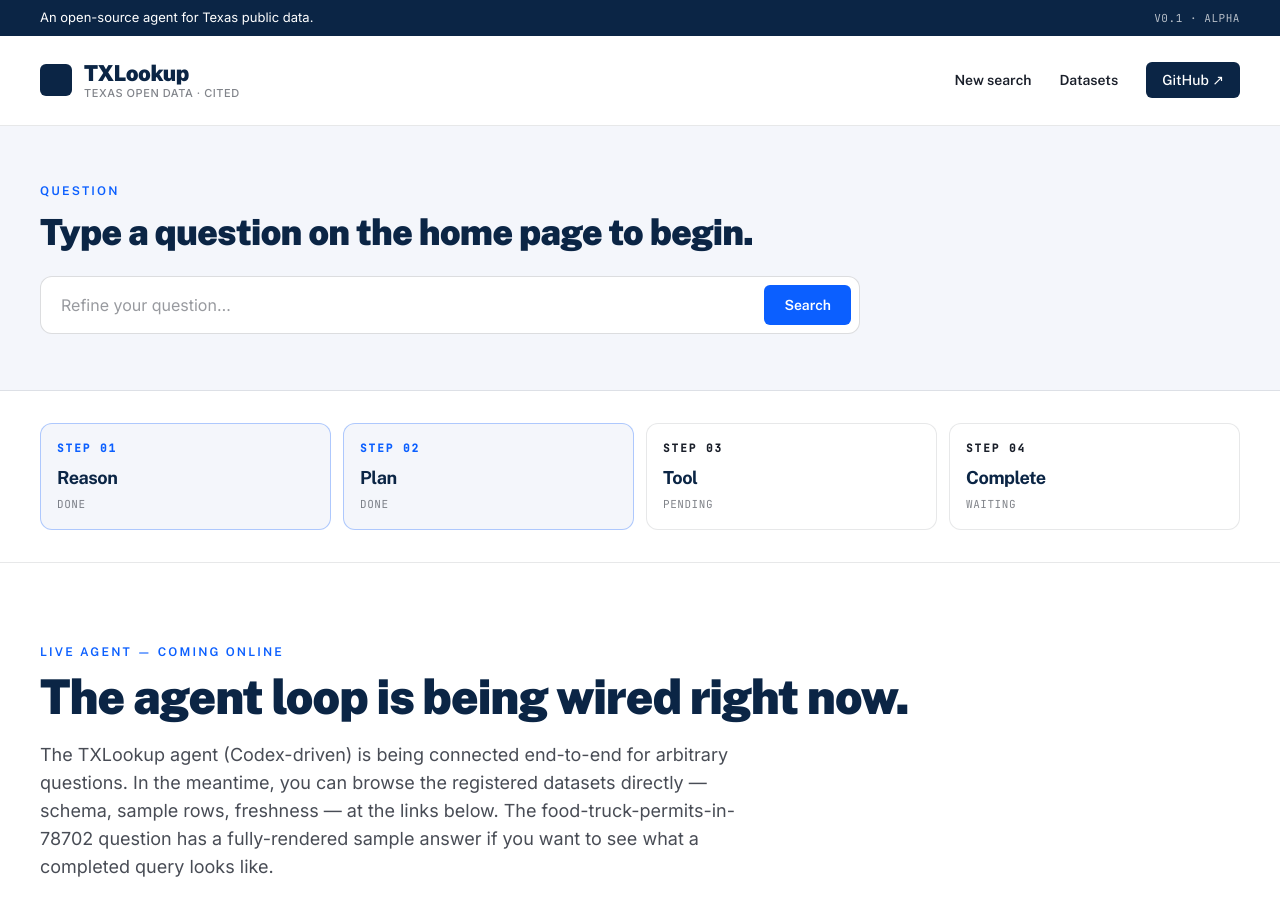
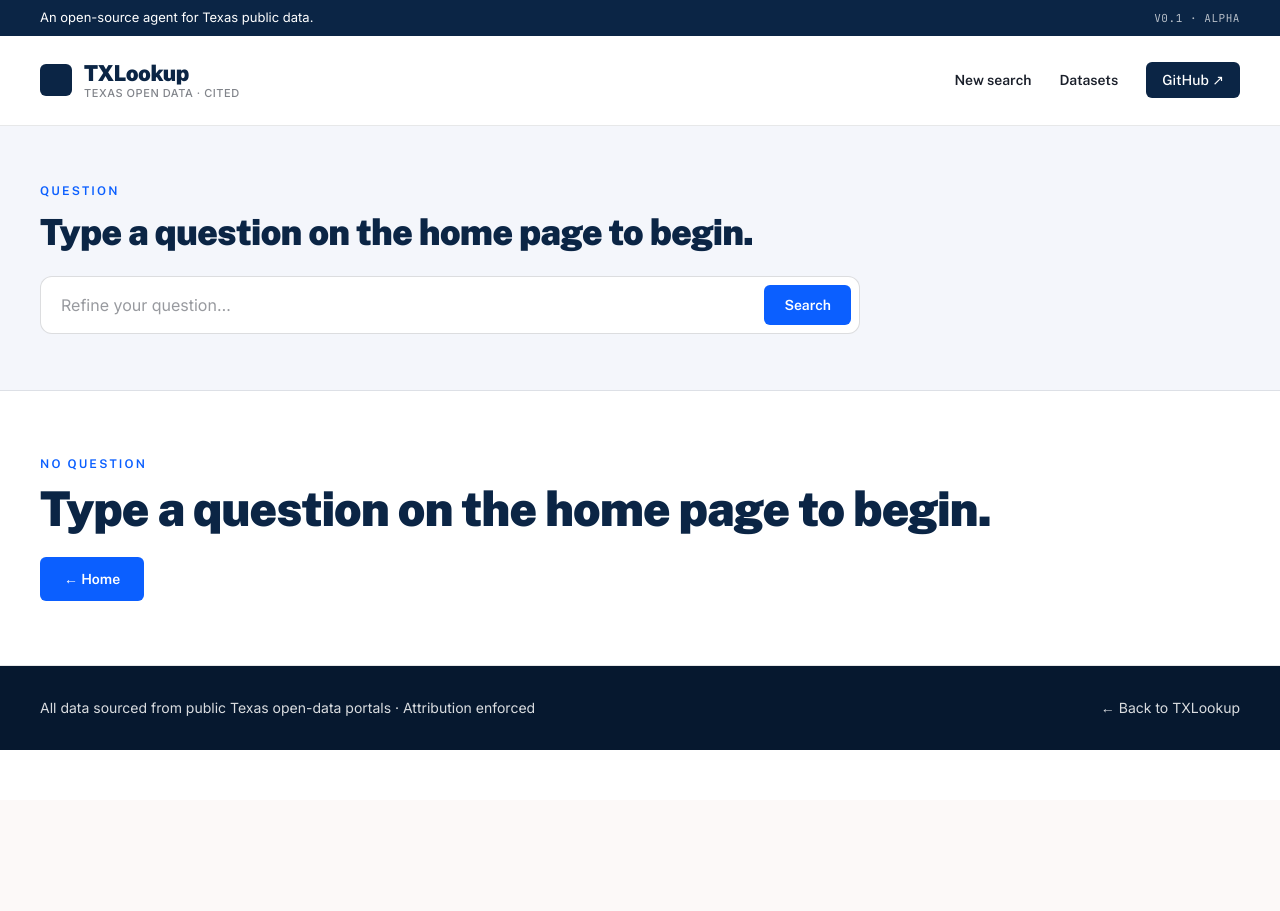
Before and after one commit to ATX-TXLookup/TXLookup, a Next.js app: page /q in a window 1280 px wide. Shown: the top 911 px of the page. After the commit the page ends 800 px from the top, so only its background shows below. Built offline with nearby package versions, Linux system fonts and the light colour scheme.

Commit message:
fix(/q): wire to live agent SSE stream + widen event phase type

```diff
--- a/app/q/AgentRunner.tsx
+++ b/app/q/AgentRunner.tsx
@@ -88,7 +88,14 @@
             for (const line of block.split("\n")) {
               const ev = parseSseLine(line.trim()) as
                 | {
-                    phase: AgentState["phase"];
+                    phase:
+                      | "reasoning"
+                      | "planning"
+                      | "executing"
+                      | "step_done"
+                      | "completing"
+                      | "done"
+                      | "error";
                     message?: string;
                     plan?: { steps?: { tool: string; args: unknown }[] };
                     step?: number;
--- a/app/q/page.tsx
+++ b/app/q/page.tsx
@@ -1,13 +1,6 @@
 import Link from "next/link";
 
-const SAMPLE_PERMITS = [
-  { id: "BP-2026-04812", addr: "1845 E 6th St", type: "Mobile Food Vendor", issued: "2026-03-15", status: "Issued" },
-  { id: "BP-2026-04501", addr: "1502 E 7th St", type: "Food Truck Parking", issued: "2026-02-28", status: "Issued" },
-  { id: "BP-2026-04297", addr: "2400 Cesar Chavez St", type: "Temporary Event Food", issued: "2026-02-12", status: "Expires soon" },
-  { id: "BP-2026-04050", addr: "1902 E 7th St", type: "Mobile Food Vendor", issued: "2026-01-30", status: "Issued" },
-  { id: "BP-2026-03811", addr: "701 Tillery St", type: "Mobile Food Vendor", issued: "2026-01-12", status: "Issued" },
-  { id: "BP-2026-03654", addr: "2200 E 7th St", type: "Food Truck Parking", issued: "2025-12-22", status: "Issued" },
-];
+import { AgentRunner } from "./AgentRunner";
 
 function CivicHeader() {
   return (
@@ -53,21 +46,6 @@
   );
 }
 
-function statusPill(status: string) {
-  const danger = status.toLowerCase().includes("expires");
-  return (
-    <span
-      className={`inline-block rounded-sm border px-2 py-0.5 font-mono text-[10px] font-semibold uppercase tracking-wider ${
-        danger
-          ? "border-[#A06200]/40 bg-[#FFF3D9] text-[#A06200]"
-          : "border-[#1E7A47]/40 bg-[#E5F5EC] text-[#1E7A47]"
-      }`}
-    >
-      {status}
-    </span>
-  );
-}
-
 export default async function QueryPage({
   searchParams,
 }: {
@@ -75,13 +53,12 @@
 }) {
   const { q, dataset } = await searchParams;
   const query = q?.trim() || "";
-  const looksLikePermits = /food.?truck|permit|78702/i.test(query);
 
   return (
     <main className="min-h-screen bg-white text-[#1A1F2A] font-body">
       <CivicHeader />
 
-      {/* Question recap + new search */}
+      {/* Question recap + refine search */}
       <section className="border-b border-[#1A1F2A]/10 bg-[#F4F6FB]">
         <div className="mx-auto max-w-[1320px] px-6 py-10 md:px-10 md:py-14">
           <p className="font-display text-[12px] font-semibold uppercase tracking-[0.18em] text-[#0B5FFF]">
@@ -118,181 +95,24 @@
         </div>
       </section>
 
-      {/* Agent step trace */}
-      <section className="border-b border-[#1A1F2A]/10 bg-white">
-        <div className="mx-auto max-w-[1320px] px-6 py-8 md:px-10">
-          <div className="grid grid-cols-4 gap-3">
-            {[
-              { n: "01", title: "Reason", status: "Done", color: "#0B5FFF", active: true },
-              { n: "02", title: "Plan", status: "Done", color: "#0B5FFF", active: true },
-              { n: "03", title: "Tool", status: looksLikePermits ? "Done" : "Pending", color: looksLikePermits ? "#0B5FFF" : "#1A1F2A", active: looksLikePermits },
-              { n: "04", title: "Complete", status: looksLikePermits ? "Done" : "Waiting", color: looksLikePermits ? "#1E7A47" : "#1A1F2A", active: looksLikePermits },
-            ].map((s) => (
-              <div
-                key={s.n}
-                className={`rounded-md border px-4 py-4 ${
-                  s.active
-                    ? "border-[#0B5FFF]/30 bg-[#F4F6FB]"
-                    : "border-[#1A1F2A]/10 bg-white"
-                }`}
-              >
-                <p className="font-mono text-[11px] font-semibold uppercase tracking-[0.18em]" style={{ color: s.color }}>
-                  Step {s.n}
-                </p>
-                <h3 className="mt-2 font-display text-lg font-bold tracking-tight text-[#0B2545]">
-                  {s.title}
-                </h3>
-                <p className="mt-1 font-mono text-[11px] uppercase tracking-wider text-[#1A1F2A]/55">
-                  {s.status}
-                </p>
-              </div>
-            ))}
-          </div>
-        </div>
-      </section>
-
-      {/* Result */}
-      {looksLikePermits ? (
-        <section className="border-b border-[#1A1F2A]/10 bg-white">
-          <div className="mx-auto max-w-[1320px] px-6 py-12 md:px-10 md:py-16">
-            <div className="grid gap-10 md:grid-cols-12">
-              <div className="md:col-span-8">
-                <p className="font-display text-[12px] font-semibold uppercase tracking-[0.18em] text-[#0B5FFF]">
-                  Answer
-                </p>
-                <p className="mt-3 max-w-[64ch] text-xl font-medium leading-relaxed text-[#0B2545] md:text-2xl">
-                  47 food-related permits were issued in 78702 between Nov 5,
-                  2025 and May 5, 2026 — running 22% above the prior 6-month
-                  average. Mobile Food Vendor is the dominant type (51%).
-                  Three permits expire within 30 days.
-                </p>
-
-                <h2 className="mt-10 font-display text-xl font-bold tracking-tight text-[#0B2545]">
-                  Top six permits
-                </h2>
-                <div className="mt-4 overflow-x-auto rounded-md border border-[#1A1F2A]/10 bg-white">
-                  <table className="w-full text-left text-sm">
-                    <thead className="border-b border-[#1A1F2A]/10 bg-[#F4F6FB]">
-                      <tr className="font-mono text-[11px] uppercase tracking-wider text-[#1A1F2A]/65">
-                        <th className="px-4 py-3 font-semibold">Permit ID</th>
-                        <th className="px-4 py-3 font-semibold">Address</th>
-                        <th className="px-4 py-3 font-semibold">Type</th>
-                        <th className="px-4 py-3 font-semibold">Issued</th>
-                        <th className="px-4 py-3 font-semibold">Status</th>
-                      </tr>
-                    </thead>
-                    <tbody>
-                      {SAMPLE_PERMITS.map((p) => (
-                        <tr
-                          key={p.id}
-                          className="border-b border-[#1A1F2A]/10 last:border-b-0 hover:bg-[#F4F6FB]"
-                        >
-                          <td className="px-4 py-3 font-mono text-xs">{p.id}</td>
-                          <td className="px-4 py-3 font-medium text-[#0B2545]">{p.addr}</td>
-                          <td className="px-4 py-3 text-[#1A1F2A]/85">{p.type}</td>
-                          <td className="px-4 py-3 font-mono text-xs text-[#1A1F2A]/70">
-                            {p.issued}
-                          </td>
-                          <td className="px-4 py-3">{statusPill(p.status)}</td>
-                        </tr>
-                      ))}
-                    </tbody>
-                  </table>
-                </div>
-              </div>
-
-              <aside className="md:col-span-4">
-                <div className="rounded-md border border-[#1A1F2A]/10 bg-[#F4F6FB] p-5">
-                  <p className="font-display text-[11px] font-semibold uppercase tracking-[0.18em] text-[#0B5FFF]">
-                    Citation
-                  </p>
-                  <p className="mt-3 text-sm">
-                    Source: <span className="font-semibold text-[#0B2545]">City of Austin</span>{" "}
-                    · Issued Construction Permits
-                  </p>
-                  <p className="mt-1 font-mono text-xs">(3syk-w9eu)</p>
-                  <p className="mt-2 font-mono text-xs text-[#1A1F2A]/65">
-                    Last refreshed: 2026-05-09 02:26 UTC
-                  </p>
-                  <Link
-                    href="/datasets/3syk-w9eu"
-                    className="mt-4 inline-block text-sm font-medium text-[#0B5FFF] hover:underline"
-                  >
-                    Open dataset →
-                  </Link>
-                </div>
-
-                <div className="mt-5 rounded-md border border-[#1A1F2A]/10 bg-white p-5">
-                  <p className="font-display text-[11px] font-semibold uppercase tracking-[0.18em] text-[#0B5FFF]">
-                    Filters used
-                  </p>
-                  <ul className="mt-3 space-y-1 font-mono text-xs text-[#1A1F2A]/85">
-                    <li>$where: original_zip = '78702'</li>
-                    <li>$where: issued_date ≥ 2025-11-05</li>
-                    <li>$where: permit_type matches food</li>
-                    <li>$limit: 100</li>
-                  </ul>
-                </div>
-
-                <div className="mt-5 rounded-md border border-[#0B5FFF]/30 bg-[#F4F6FB] p-5">
-                  <p className="font-display text-[11px] font-semibold uppercase tracking-[0.18em] text-[#0B5FFF]">
-                    Try next
-                  </p>
-                  <ul className="mt-3 space-y-2 text-sm">
-                    <li>
-                      <Link
-                        href={`/q?q=${encodeURIComponent("Compare permits in 78702 vs 78704")}`}
-                        className="text-[#0B5FFF] hover:underline"
-                      >
-                        Compare 78702 vs 78704 →
-                      </Link>
-                    </li>
-                    <li>
-                      <Link
-                        href={`/q?q=${encodeURIComponent("Show permits expiring this month")}`}
-                        className="text-[#0B5FFF] hover:underline"
-                      >
-                        Permits expiring this month →
-                      </Link>
-                    </li>
-                  </ul>
-                </div>
-              </aside>
-            </div>
-          </div>
-        </section>
+      {/* Live agent runner — calls /api/agent and streams events */}
+      {query ? (
+        <AgentRunner query={query} dataset={dataset} />
       ) : (
         <section className="border-b border-[#1A1F2A]/10 bg-white">
-          <div className="mx-auto max-w-[1320px] px-6 py-16 md:px-10 md:py-20">
+          <div className="mx-auto max-w-[1320px] px-6 py-16 md:px-10">
             <p className="font-display text-[12px] font-semibold uppercase tracking-[0.18em] text-[#0B5FFF]">
-              Live agent — coming online
+              No question
             </p>
-            <h2 className="mt-3 max-w-[28ch] font-display text-3xl font-extrabold leading-tight tracking-tight text-[#0B2545] md:text-5xl">
-              The agent loop is being wired right now.
+            <h2 className="mt-3 font-display text-3xl font-extrabold tracking-tight text-[#0B2545] md:text-5xl">
+              Type a question on the home page to begin.
             </h2>
-            <p className="mt-5 max-w-[64ch] text-base leading-relaxed text-[#1A1F2A]/80 md:text-lg">
-              The TXLookup agent (Codex-driven) is being connected end-to-end
-              for arbitrary questions. In the meantime, you can browse the
-              registered datasets directly — schema, sample rows, freshness —
-              at the links below. The food-truck-permits-in-78702 question
-              has a fully-rendered sample answer if you want to see what a
-              completed query looks like.
-            </p>
-
-            <div className="mt-8 flex flex-wrap gap-3">
-              <Link
-                href="/#datasets"
-                className="rounded-sm bg-[#0B5FFF] px-6 py-3 font-display text-sm font-semibold text-white hover:bg-[#0B2545]"
-              >
-                Browse datasets →
-              </Link>
-              <Link
-                href={`/q?q=${encodeURIComponent("Food truck permits issued in 78702 in the last six months")}`}
-                className="rounded-sm border border-[#1A1F2A]/20 bg-white px-6 py-3 font-display text-sm font-semibold text-[#0B2545] hover:border-[#0B5FFF] hover:text-[#0B5FFF]"
-              >
-                See sample answer →
-              </Link>
-            </div>
+            <Link
+              href="/"
+              className="mt-6 inline-block rounded-sm bg-[#0B5FFF] px-6 py-3 font-display text-sm font-semibold text-white hover:bg-[#0B2545]"
+            >
+              ← Home
+            </Link>
           </div>
         </section>
       )}
```
